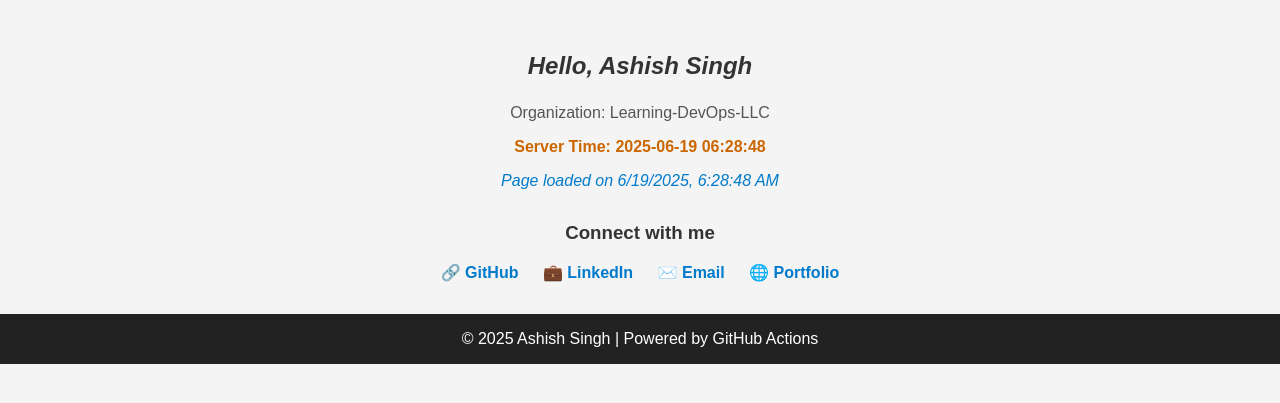
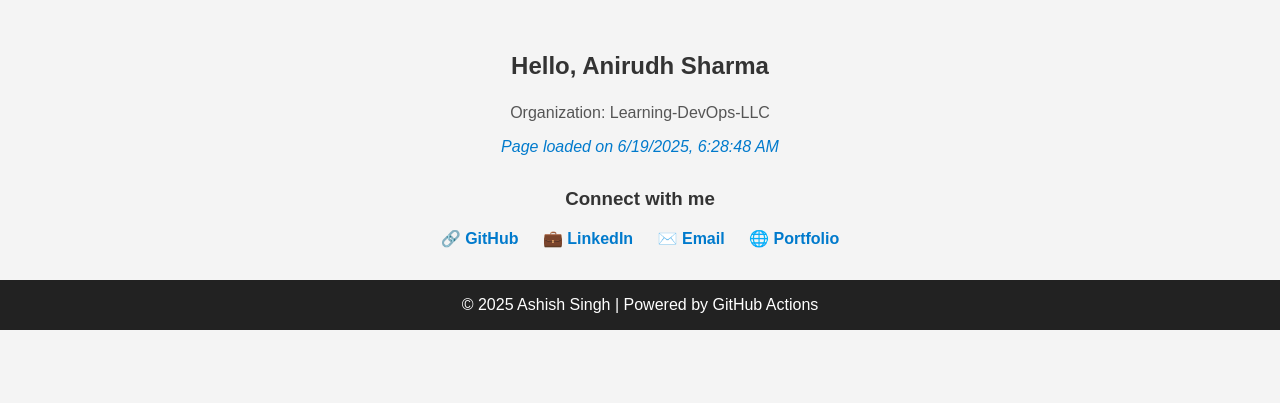
Before and after one commit to Learning-DevOps-LLC/python-ci-cd-demo, a Flask app: page / in a window 1280 px wide. Shown: the part 112-515 px from the top of the page. Run offline with Flask 3, Linux system fonts and the light colour scheme.

Commit message:
update in files

```diff
--- a/app.py
+++ b/app.py
@@ -1,101 +1,10 @@
-
 from flask import Flask, render_template, jsonify
 from datetime import datetime
 
 app = Flask(__name__)
 
-HTML_TEMPLATE = """
-<!DOCTYPE html>
-<html lang="en">
-<head>
-  <meta charset="UTF-8" />
-  <meta name="viewport" content="width=device-width, initial-scale=1.0" />
-  <meta name="description" content="A webpage powered by GitHub Actions and created by Ashish Singh." />
-  <meta name="author" content="Ashish Singh - Learning-DevOps-LLC" />
-  <title>Ashish Singh | GitHub Actions</title>
-  <link rel="icon" href="/static/favicon.ico" />
-  <style>
-    body {
-      font-family: Arial, sans-serif;
-      background-color: #f4f4f4;
-      margin: 0;
-      padding: 0;
-      color: #333;
-    }
-    header, footer {
-      background-color: #222;
-      color: #fff;
-      padding: 1em;
-      text-align: center;
-    }
-    main {
-      padding: 2em;
-      text-align: center;
-    }
-    .org-name {
-      margin-top: 1.5em;
-      font-size: 1em;
-      color: #555;
-    }
-    .dynamic-msg {
-      margin-top: 1em;
-      font-style: italic;
-      color: #007acc;
-    }
-    .connects {
-      margin-top: 2em;
-    }
-    .connects a {
-      margin: 0 10px;
-      text-decoration: none;
-      color: #007acc;
-      font-weight: bold;
-    }
-    .connects a:hover {
-      text-decoration: underline;
-    }
-    .icon {
-      margin-right: 5px;
-    }
-  </style>
-</head>
-<body>
-  <header>
-    <h1>Jarvis - GitHub Actions</h1>
-  </header>
-
-  <main>
-    <h2>Hello, Anirudh Singh</h2>
-    <div class="org-name">Organization: Learning-DevOps-LLC</div>
-    <div class="dynamic-msg">{{ message }}</div>
-
-    <div class="connects">
-      <h3>Connect with me</h3>
-      <a href="https://github.com/ASHISHs21" target="_blank" rel="noopener noreferrer">
-        🔗 GitHub
-      </a>
-      <a href="https://www.linkedin.com/in/ashish-singh-874012195/" target="_blank" rel="noopener noreferrer">
-        💼 LinkedIn
-      </a>
-      <a href="mailto:ksinghashish357@gmail.com">
-        ✉️ Email
-      </a>
-      <a href="https://ashishs21.github.io/portfolio/" target="_blank" rel="noopener noreferrer">
-        🌐 Portfolio
-      </a>
-    </div>
-  </main>
-
-  <footer>
-    &copy; 2025 Ashish Singh | Powered by GitHub Actions
-  </footer>
-</body>
-</html>
-"""
-
-@app.route("/")
+@app.route('/')
 def home():
-
     server_time = datetime.now().strftime("%Y-%m-%d %H:%M:%S")
     return render_template("index.html", server_time=server_time)
 
@@ -103,5 +12,5 @@ def home():
 def health():
     return jsonify(status="ok", message="Service is healthy")
 
-if __name__ == "__main__":
-    app.run(debug=True)
+if __name__ == '__main__':
+    app.run(host='0.0.0.0', port=5000)
--- a/templates/index.html
+++ b/templates/index.html
@@ -1,3 +1,4 @@
+<!-- templates/index.html -->
 <!DOCTYPE html>
 <html lang="en">
 <head>
@@ -50,11 +51,6 @@
     .icon {
       margin-right: 5px;
     }
-    .server-time {
-      margin-top: 1em;
-      font-weight: bold;
-      color: #cc6600;
-    }
   </style>
 </head>
 <body>
@@ -63,20 +59,24 @@
   </header>
 
   <main>
-    <h2><i>Hello, Ashish Singh</i></h2>
+    <h2>Hello, Anirudh Sharma</h2>
     <div class="org-name">Organization: Learning-DevOps-LLC</div>
-
-    <!-- New dynamic server time passed from Flask -->
-    <div class="server-time">Server Time: {{ server_time }}</div>
-
     <div class="dynamic-msg" id="dynamicMessage"></div>
 
     <div class="connects">
       <h3>Connect with me</h3>
-      <a href="https://github.com/ASHISHs21" target="_blank">🔗 GitHub</a>
-      <a href="https://www.linkedin.com/in/ashish-singh-874012195/" target="_blank">💼 LinkedIn</a>
-      <a href="mailto:ksinghashish357@gmail.com">✉️ Email</a>
-      <a href="https://ashishs21.github.io/portfolio/" target="_blank">🌐 Portfolio</a>
+      <a href="https://github.com/ASHISHs21" target="_blank">
+        🔗 GitHub
+      </a>
+      <a href="https://www.linkedin.com/in/ashish-singh-874012195/" target="_blank">
+        💼 LinkedIn
+      </a>
+      <a href="mailto:ksinghashish357@gmail.com">
+        ✉️ Email
+      </a>
+      <a href="https://ashishs21.github.io/portfolio/" target="_blank">
+        🌐 Portfolio
+      </a>
     </div>
   </main>
 
@@ -85,7 +85,6 @@
   </footer>
 
   <script>
-    // This stays as client-side page load time
     const message = `Page loaded on ${new Date().toLocaleString()}`;
     document.getElementById('dynamicMessage').textContent = message;
   </script>
--- a/test_app.py
+++ b/test_app.py
@@ -9,10 +9,9 @@ def client():
 def test_home(client):
     response = client.get('/')
     assert response.status_code == 200
-
     # Check for key HTML content
     assert b"Jarvis - GitHub Actions" in response.data
-    assert b"Hello, Ashish Singh" in response.data
+    assert b"Hello, Anirudh Sharma" in response.data
     assert b"Connect with me" in response.data
     assert b"GitHub" in response.data
     assert b"LinkedIn" in response.data
```
